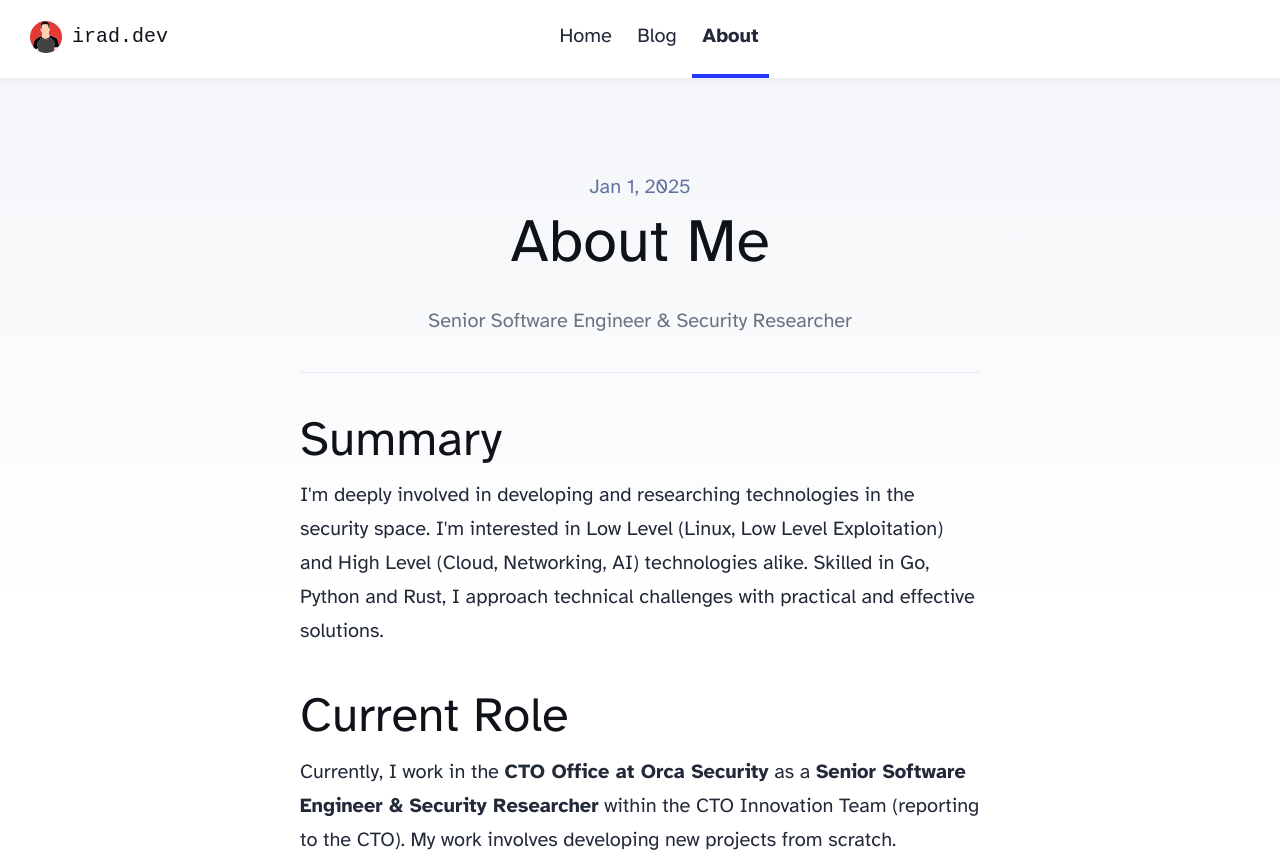
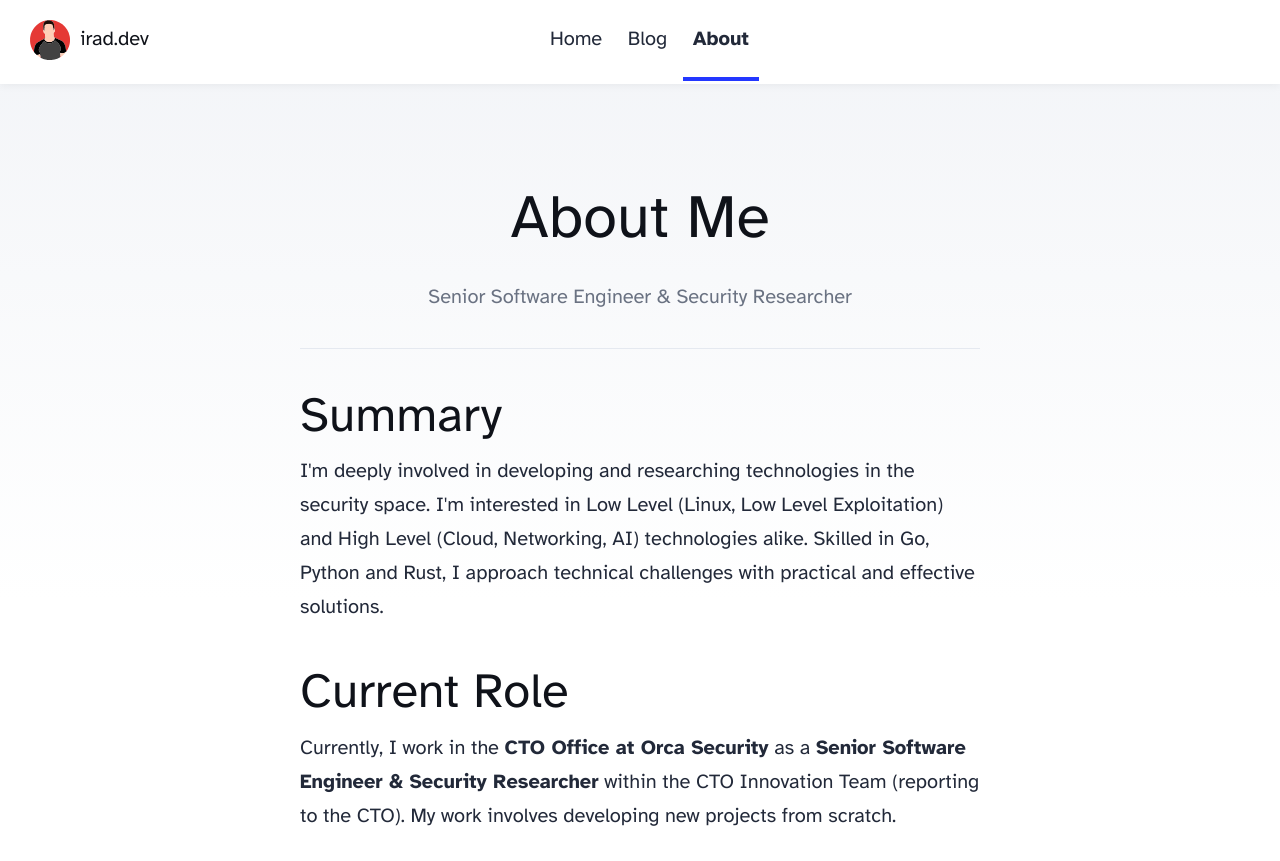
Before and after one commit to irad100/irad.dev, an Astro site: page /about in a window 1280 px wide. Shown: the top 861 px of the page. Built offline with nearby package versions, Linux system fonts and the light colour scheme; Astro itself is replaced by a stand-in of ours; some icons are missing.

Commit message:
Fixing styling

```diff
--- a/src/components/Header.astro
+++ b/src/components/Header.astro
@@ -6,7 +6,7 @@ import { Icon } from 'astro-icon/components';
 
 <header>
 	<nav>
-		<h2><a href="/"><img src="/favicon.svg" alt="Irad Aharoni" width="32" height="32" />{SITE_TITLE}</a></h2>
+		<h2><a href="/"><img src="/favicon.svg" width="40" height="40"/>{SITE_TITLE}</a></h2>
 		<div class="internal-links">
 			<HeaderLink href="/">Home</HeaderLink>
 			<HeaderLink href="/blog">Blog</HeaderLink>
@@ -46,7 +46,6 @@ import { Icon } from 'astro-icon/components';
 		display: flex;
 		align-items: center;
 		gap: 0.5em;
-		font-family: monospace;
 	}
 	nav {
 		display: flex;
--- a/src/layouts/BlogPost.astro
+++ b/src/layouts/BlogPost.astro
@@ -5,7 +5,10 @@ import Header from '../components/Header.astro';
 import Footer from '../components/Footer.astro';
 import FormattedDate from '../components/FormattedDate.astro';
 
-type Props = CollectionEntry<'blog'>['data'];
+type Props = Partial<CollectionEntry<'blog'>['data']> & {
+	title: string;
+	description: string;
+};
 
 const { title, description, pubDate, updatedDate, heroImage } = Astro.props;
 ---
@@ -63,16 +66,16 @@ const { title, description, pubDate, updatedDate, heroImage } = Astro.props;
 				</div>
 				<div class="prose">
 					<div class="title">
-						<div class="date">
-							<FormattedDate date={pubDate} />
-							{
-								updatedDate && (
+						{(pubDate || updatedDate) && (
+							<div class="date">
+								{pubDate && <FormattedDate date={pubDate} />}
+								{updatedDate && (
 									<div class="last-updated-on">
 										Last updated on <FormattedDate date={updatedDate} />
 									</div>
-								)
-							}
-						</div>
+								)}
+							</div>
+						)}
 						<h1>{title}</h1>
 						<p class="text-gray-500">{description}</p>
 						<hr />
--- a/src/pages/about.astro
+++ b/src/pages/about.astro
@@ -7,7 +7,6 @@ import { Icon } from 'astro-icon/components';
 <Layout
   title="About Me"
   description="Senior Software Engineer & Security Researcher"
-  pubDate={new Date("2025")}
 >
   <section class="mb-8">
     <h2>Summary</h2>
```
